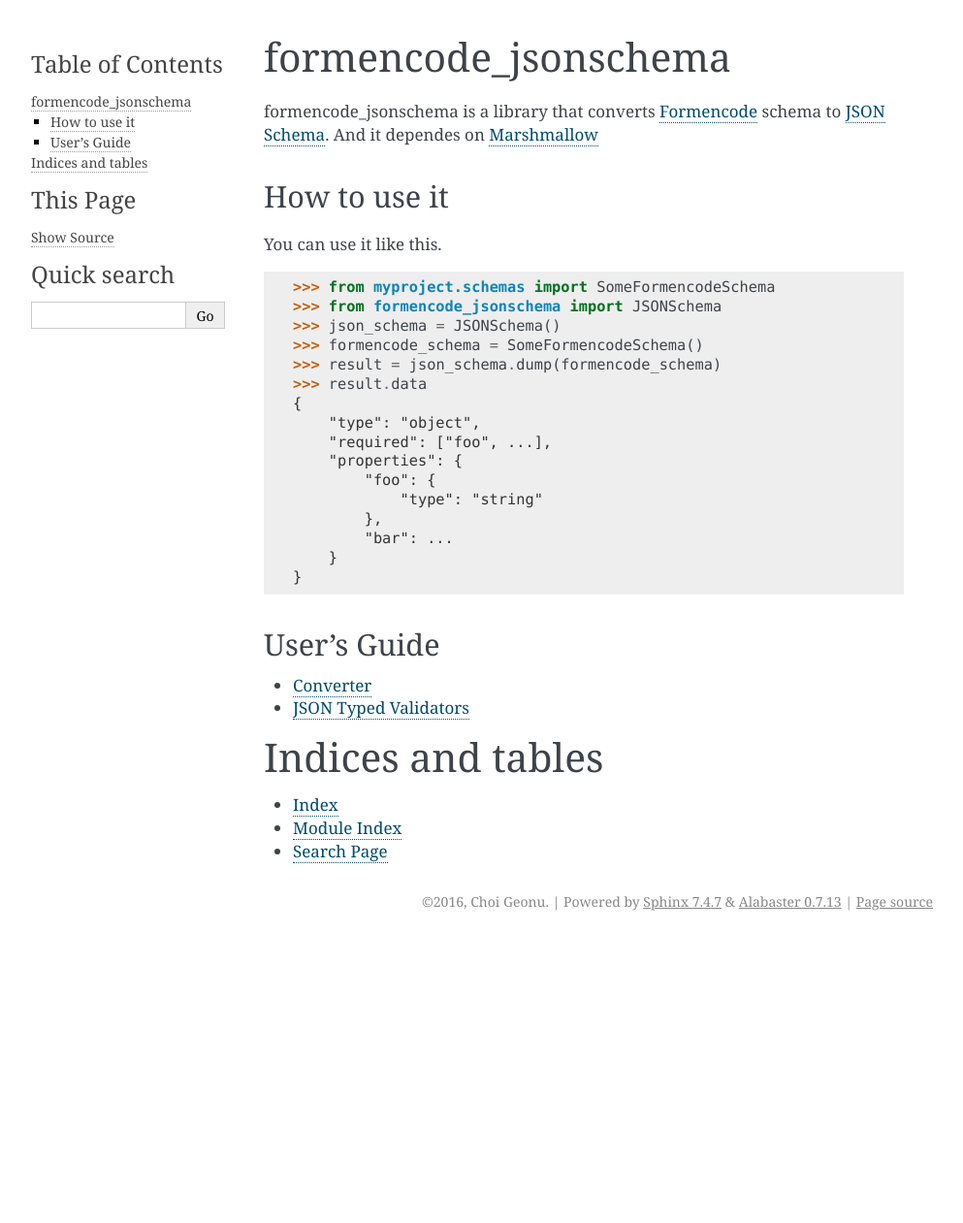
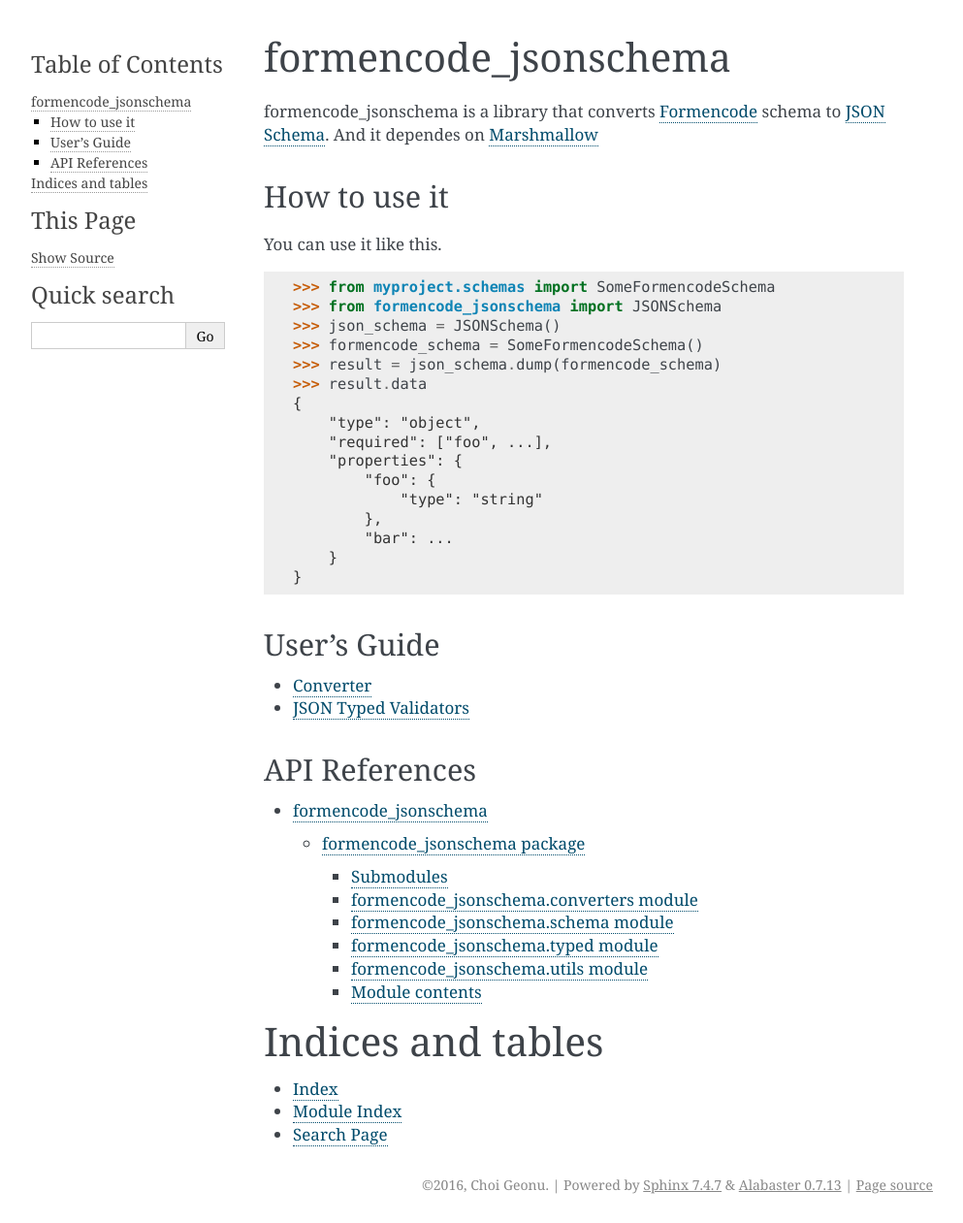
Before and after one commit to Hardtack/formencode_jsonschema, a Sphinx documentation site: the page built from docs/index.rst, in a window 1280 px wide. Shown: the whole page at 97% size, without its empty margins (148-1141 px from the left). Built offline with Sphinx 7.4.7, drawn with Linux system fonts in a browser that asks for light colours; before the commit the page ends 969 px from its top, so only the background shows below that.

```diff
--- a/docs/conf.py
+++ b/docs/conf.py
@@ -2,7 +2,7 @@
 # -*- coding: utf-8 -*-
 #
 # formencode_jsonschema documentation build configuration file, created by
-# sphinx-quickstart on Wed Feb  3 14:34:45 2016.
+# sphinx-quickstart on Wed Feb  3 15:22:24 2016.
 #
 # This file is execfile()d with the current directory set to its
 # containing dir.
@@ -31,6 +31,7 @@ sys.path.insert(0, os.path.abspath('..'))
 # ones.
 extensions = [
     'sphinx.ext.autodoc',
+    'sphinx.ext.viewcode',
 ]
 
 # Add any paths that contain templates here, relative to this directory.
--- a/docs/index.rst
+++ b/docs/index.rst
@@ -40,6 +40,13 @@ User's Guide
    converter
    typed
 
+API References
+--------------
+
+.. toctree::
+
+   api/modules
+
 
 Indices and tables
 ==================
```
